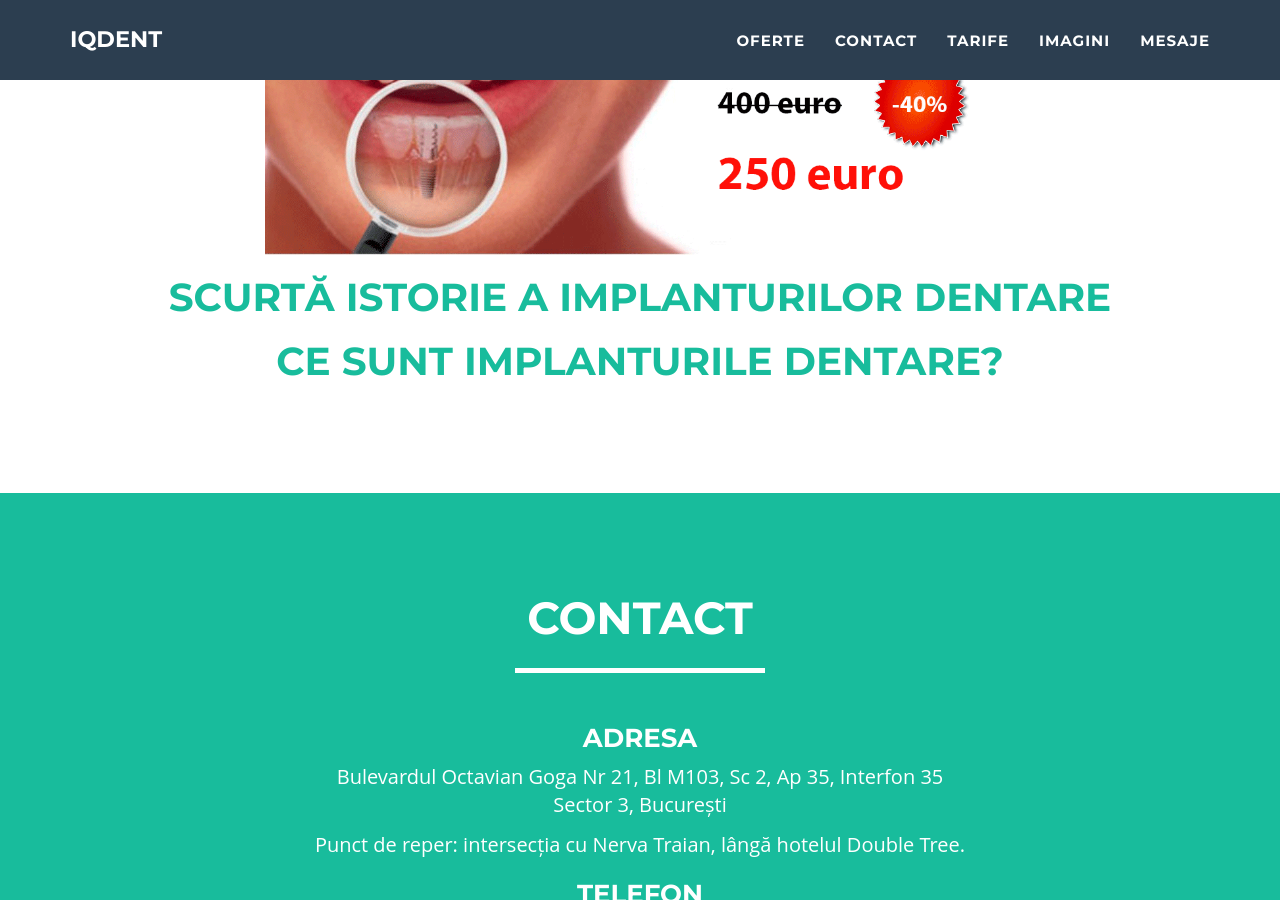
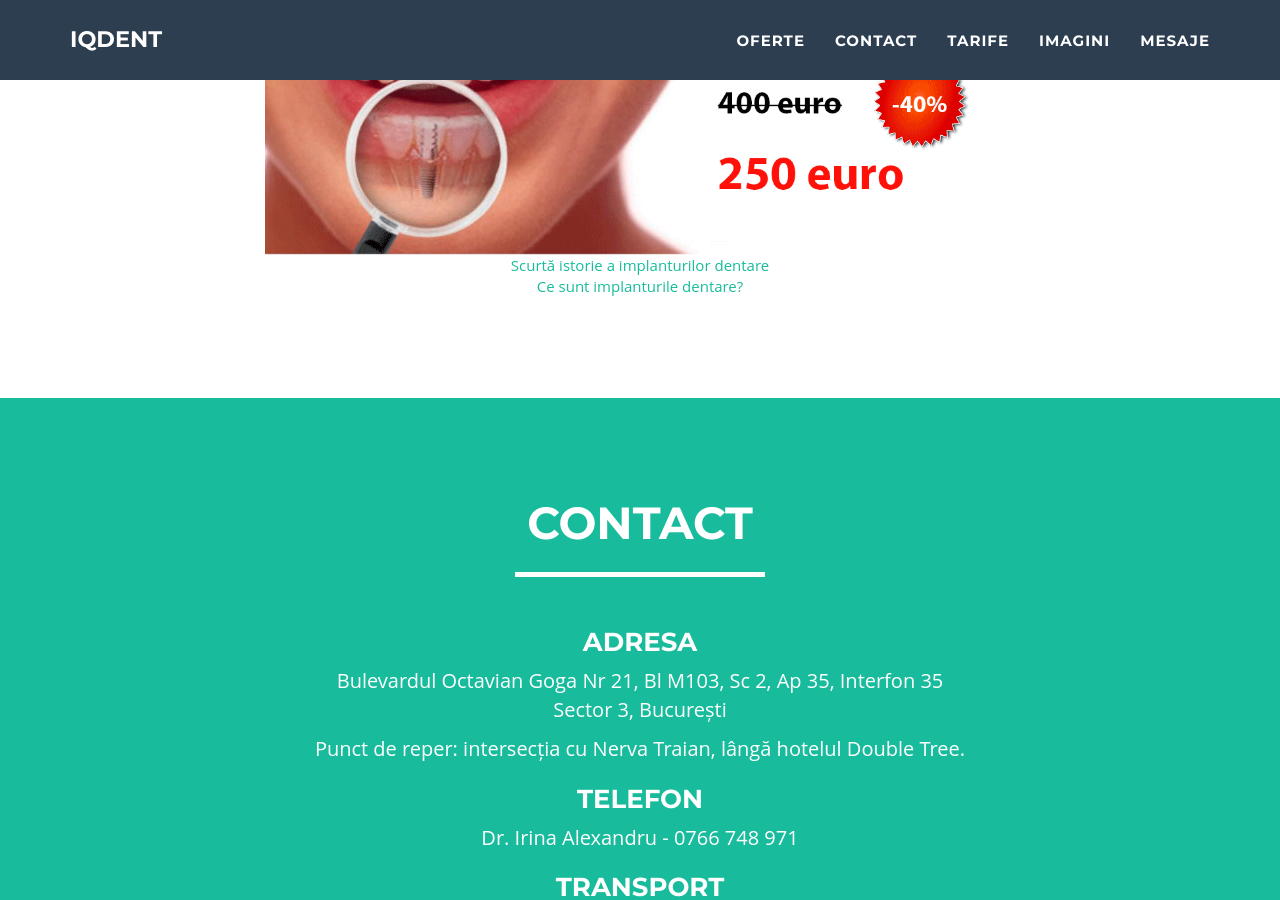
Before and after one commit to littledentgopo/offerdent, a Jekyll site: the page built from index.html, in a window 1280 px wide and 900 px high, scrolled down 1186 px. Built offline with Jekyll 4.4.1, drawn with Linux system fonts in a browser that asks for light colours; nearby versions of some CDN libraries.

Commit message:
question list

```diff
--- a/_includes/blog.html
+++ b/_includes/blog.html
@@ -1,9 +1,7 @@
 {% for post in site.posts %}
       <article class="post">
-        <h1 class="post-title">
-          <a href="{{ site.baseurl }}{{ post.url }}">
+        <a href="{{ site.baseurl }}{{ post.url }}">
             {{ post.title }}
-          </a>
-        </h1>
+        </a>
       </article>
 {% endfor %}
```
